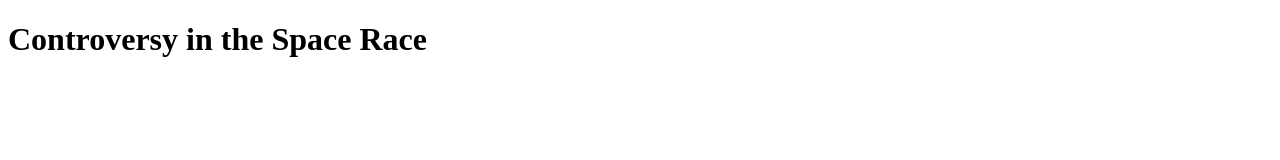
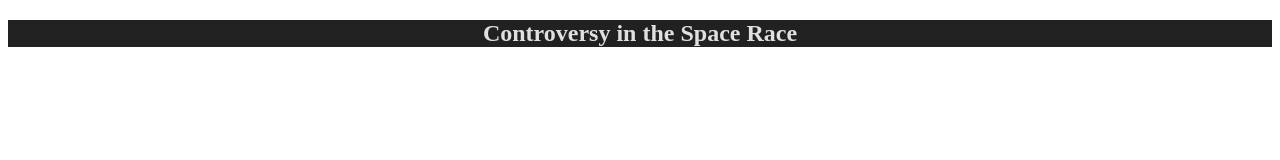
Before and after one commit to bagelcomics/bagelcomics.github.io, a plain HTML site: page index.html in a window 1280 px wide. Drawn offline with Linux system fonts and the light colour scheme.

Commit message:
Update index.html

```diff
--- a/index.html
+++ b/index.html
@@ -25,7 +25,7 @@ h2{
 </head>
 <body>
 
-<h1>Controversy in the Space Race</h1>
+<h2>Controversy in the Space Race</h2>
 
 <div class="parallax"></div>
 
```
